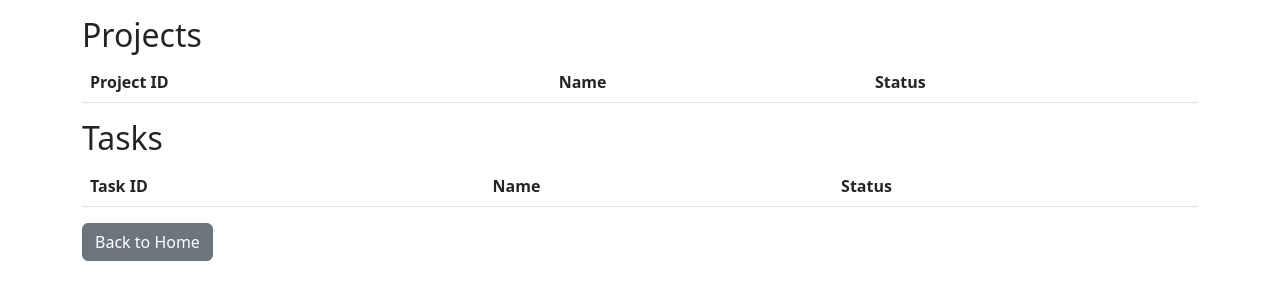
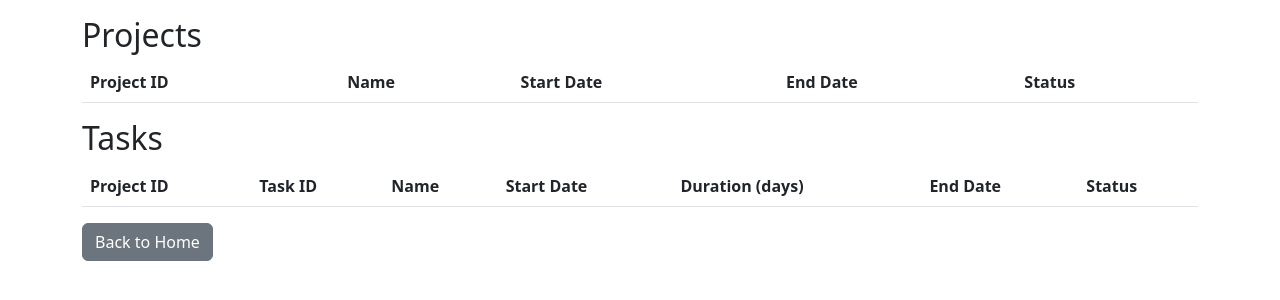
Before and after one commit to kayacigse/vtys_project, a Flask app: page /users/1 in a window 1280 px wide. Shown: the part 341-641 px from the top of the page. Run offline with Flask 3, Linux system fonts and the light colour scheme; data that the repository does not hold is empty.

Commit message:
user detail updated

```diff
--- a/app.py
+++ b/app.py
@@ -401,20 +401,23 @@ def user_details(user_id):
     cursor.execute("SELECT * FROM Users WHERE id = %s", (user_id,))
     user = cursor.fetchone()
 
-    # Kullanıcının projelerini çek
+    # Kullanıcının katıldığı projeleri çek
     cursor.execute("""
-        SELECT id AS project_id, name AS project_name, status AS project_status
-        FROM Projects
-        WHERE id = %s
+        SELECT DISTINCT p.id AS project_id, p.name AS project_name, p.status AS project_status,
+            p.start_date, p.end_date
+        FROM Projects p
+        JOIN Tasks t ON p.id = t.project_id
+        WHERE t.assigned_to = %s
     """, (user_id,))
     projects = cursor.fetchall()
 
-
     # Kullanıcının görevlerini çek
     cursor.execute("""
-        SELECT id AS task_id, name AS task_name, status AS task_status
+        SELECT t.id AS task_id, t.name AS task_name, t.status AS task_status,
+               t.start_date, t.duration, t.end_date
         FROM Tasks t
-        WHERE t.id = %s
+        JOIN Projects p ON t.project_id = p.id
+        WHERE t.assigned_to = %s
     """, (user_id,))
     tasks = cursor.fetchall()
 
--- a/templates/user_details.html
+++ b/templates/user_details.html
@@ -31,6 +31,8 @@
         <tr>
             <th>Project ID</th>
             <th>Name</th>
+            <th>Start Date</th>
+            <th>End Date</th>
             <th>Status</th>
         </tr>
     </thead>
@@ -39,6 +41,8 @@
         <tr>
             <td>{{ project.project_id }}</td>
             <td>{{ project.project_name }}</td>
+            <td>{{ project.start_date }}</td>
+            <td>{{ project.end_date }}</td>
             <td>{{ project.project_status }}</td>
         </tr>
         {% endfor %}
@@ -49,16 +53,24 @@
 <table class="table">
     <thead>
         <tr>
+            <th>Project ID</th>
             <th>Task ID</th>
             <th>Name</th>
+            <th>Start Date</th>
+            <th>Duration (days)</th>
+            <th>End Date</th>
             <th>Status</th>
         </tr>
     </thead>
     <tbody>
         {% for task in tasks %}
         <tr>
+            <td>{{ task.project_id }}</td>
             <td>{{ task.task_id }}</td>
             <td>{{ task.task_name }}</td>
+            <td>{{ task.start_date }}</td>
+            <td>{{ task.duration }}</td>
+            <td>{{ task.end_date }}</td>
             <td>{{ task.task_status }}</td>
         </tr>
         {% endfor %}
```
